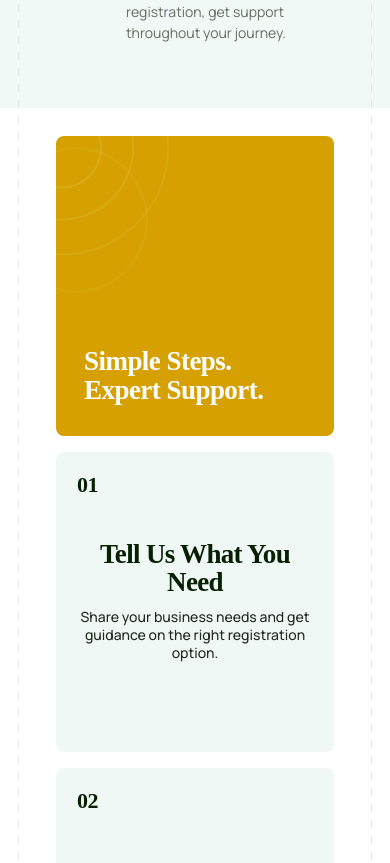
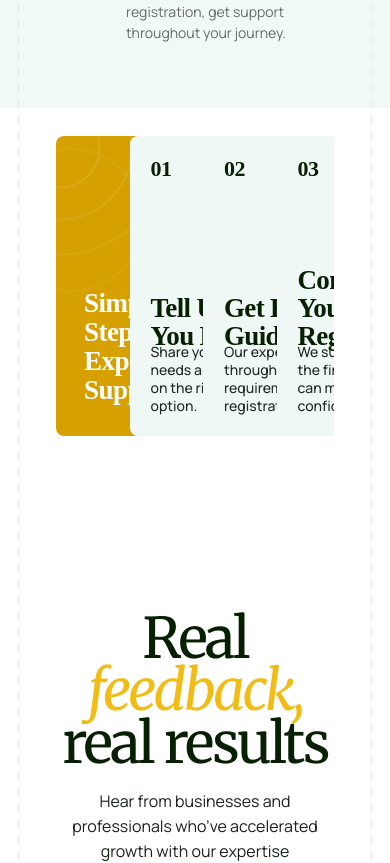
Before and after one commit to conzaura-biz/website, a React (Vite) app: page / in a window 390 px wide. Shown: the part 5200-6063 px from the top of the page. Built offline with nearby package versions, Linux system fonts and the light colour scheme; no server answers.

Commit message:
Increase gap between footer icons and text, and keep process grid as 4 parallel grids on all screens

```diff
--- a/src/styles/global.css
+++ b/src/styles/global.css
@@ -518,7 +518,7 @@ button { cursor: pointer; }
 .footer-main { position: relative; min-height: 360px; display: flex; justify-content: space-between; align-items: flex-start; padding-bottom: 70px; }
 .footer-intro h2 { margin: 0 0 13px; color: #fff; font: 400 41px/1.02 var(--sans); letter-spacing: -.035em; }
 .footer-intro > p { margin: 0 0 21px; color: rgba(255,255,255,.72); font-size: 14px; }
-.footer-intro > a { display: flex; align-items: center; gap: 11px; width: max-content; margin: 0 0 15px; color: rgba(255,255,255,.8); font-size: 13px; }
+.footer-intro > a { display: flex; align-items: center; gap: 20px; width: max-content; margin: 0 0 15px; color: rgba(255,255,255,.8); font-size: 13px; }
 .footer-intro > a:hover, .footer-links a:hover, .footer-location a:hover, .footer-bottom a:hover { color: #fff; }
 .footer-intro > a svg, .footer-location svg { color: #fff; flex: 0 0 auto; }
 .footer-links { display: flex; gap: 80px; padding-top: 6px; margin-right: 40px; }
@@ -600,17 +600,13 @@ button { cursor: pointer; }
   .why-items { grid-template-columns: 1fr; gap: 38px; padding: 46px 0 60px; }
   .why-items article { max-width: none; }
 
-  .home-page .process-grid { grid-template-columns: 1fr; gap: 14px; }
+  .home-page .process-grid { gap: 14px; overflow-x: auto; }
   .home-page .process-section .section-title.align-left { text-align: center; margin: 0 auto; }
   .home-page .process-section .section-title.align-left p { margin: 0 auto; }
   .home-page .process-label,
-  .home-page .process-step { height: 260px; min-height: 260px; }
+  .home-page .process-step { height: 260px; min-height: 260px; min-width: 200px; }
   .home-page .process-label { padding: 0 24px 28px; }
   .home-page .process-label span { font-size: 25px; }
-  .home-page .process-step { text-align: center; display: flex; flex-direction: column; align-items: center; justify-content: center; }
-  .home-page .process-step h3 { font-size: 26px; position: static; margin-bottom: 12px; }
-  .home-page .process-step p { font-size: 14px; position: static; }
-  .home-page .process-number { position: static; margin-bottom: 16px; }
 
   .testimonials-heading .section-title.align-left { text-align: center; margin: 0 auto; }
   .testimonials-heading .section-title.align-left p { margin: 0 auto; }
@@ -2740,10 +2736,7 @@ body { font-size: 16px; }
     margin-top: 34px;
   }
 
-  .home-page .process-grid {
-    grid-template-columns: repeat(2, minmax(0, 1fr));
-    gap: 20px;
-  }
+
 }
 
 @media (max-width: 680px) {
@@ -2752,7 +2745,6 @@ body { font-size: 16px; }
   }
 
   .home-page .process-grid {
-    grid-template-columns: 1fr;
     gap: 16px;
   }
 
```
